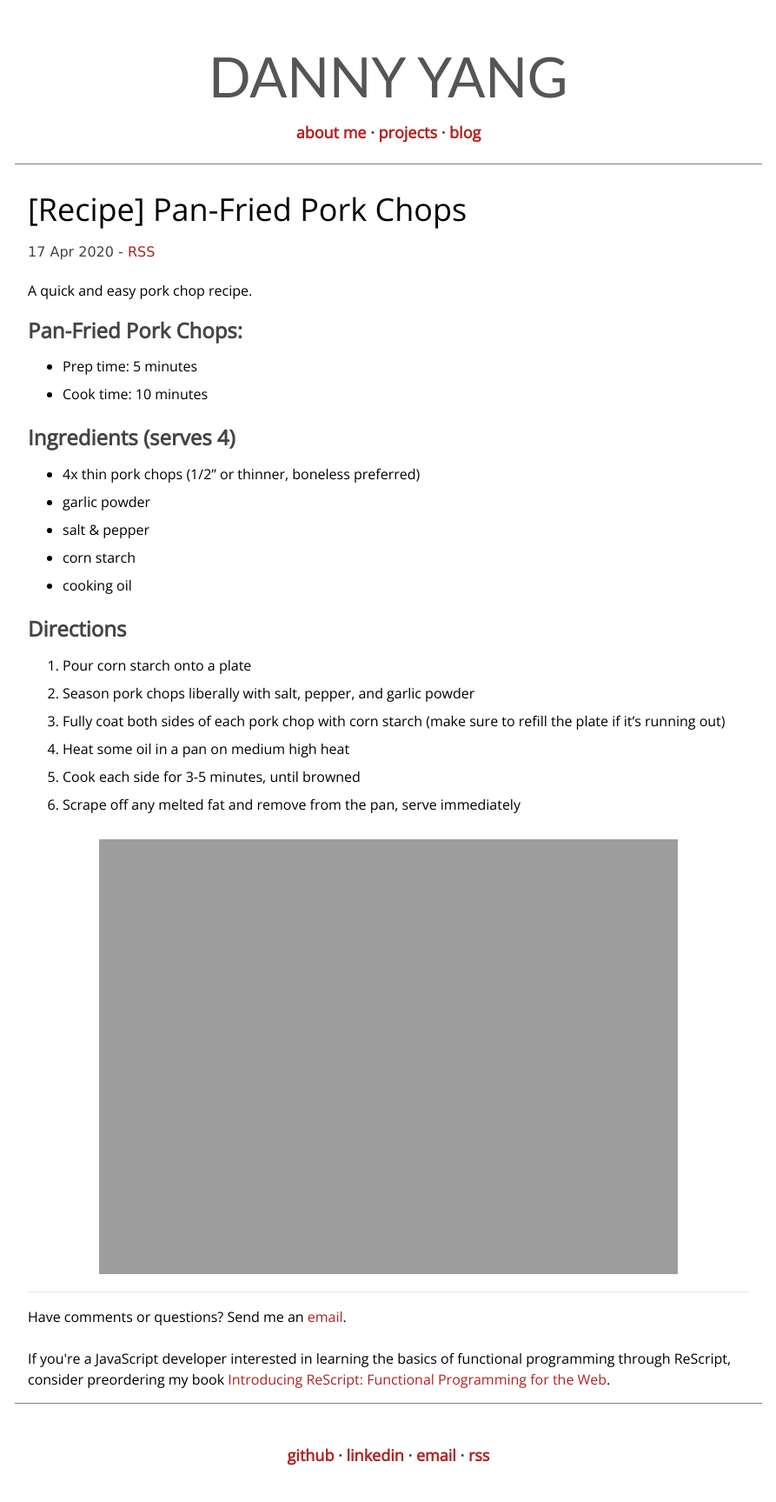
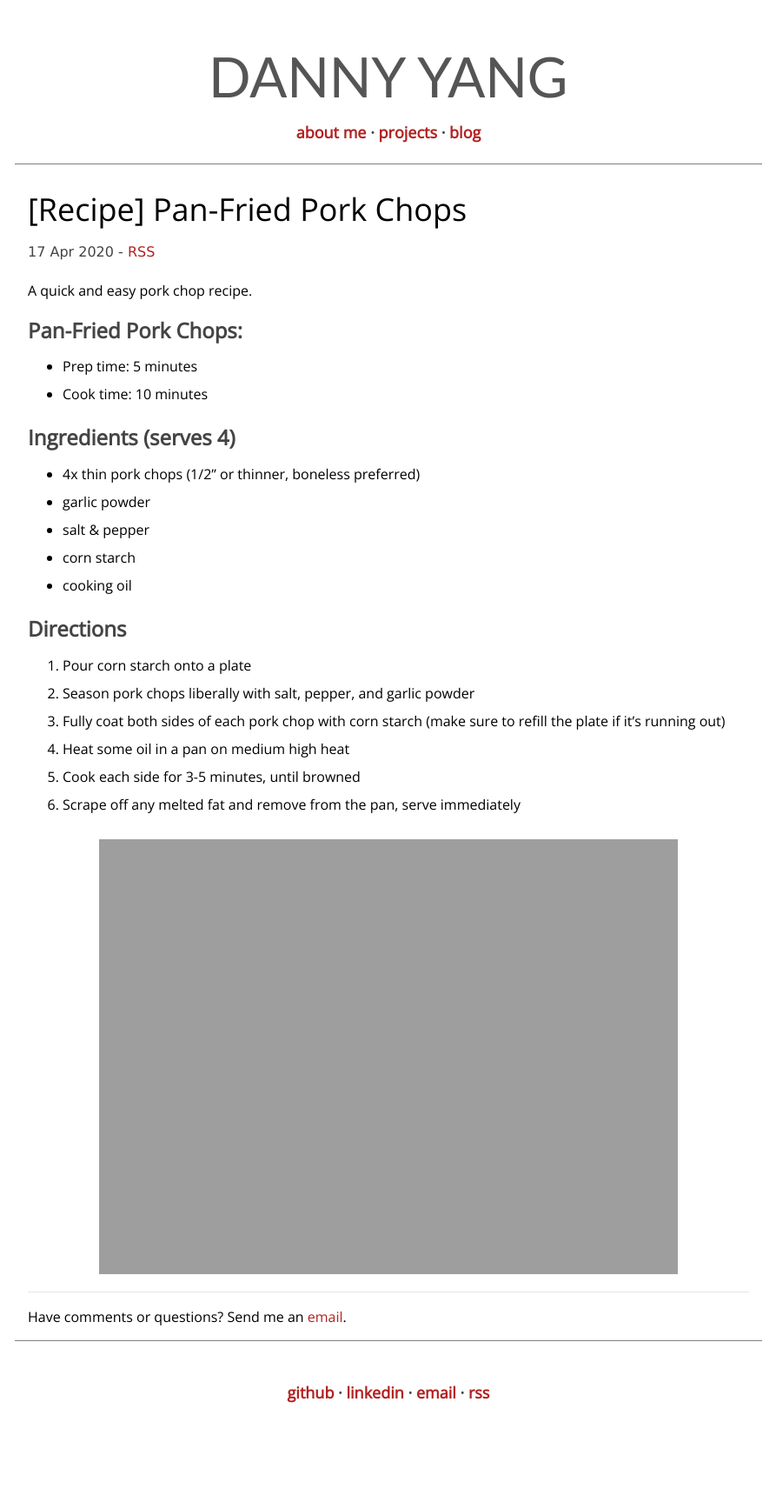
Before and after one commit to yangdanny97/yangdanny97.github.io, a Jekyll site: the page built from _posts/2020-04-17-pork-chops.md, in a window 1280 px wide. Shown: the whole page at 87% size, without its empty margins (193-1086 px from the left). Built offline with Jekyll 4.4.1, drawn with Linux system fonts in a browser that asks for light colours; after the commit the page ends 1655 px from its top, so only the background shows below that.

Commit message:
book is published

```diff
--- a/_layouts/post.html
+++ b/_layouts/post.html
@@ -61,10 +61,5 @@ layout: default
         </div>
         <hr>
         <div>Have comments or questions? Send me an <a href='mailto:dzy4@cornell.edu' target='_blank'>email</a>.</div>
-        <br>
-        <div>If you're a JavaScript developer interested in learning the basics of functional programming through
-            ReScript, consider preordering my book <a
-                href="https://www.amazon.com/Introducing-ReScript-Functional-Programming-Applications/dp/1484288874"
-                target="_blank">Introducing ReScript: Functional Programming for the Web</a>.</div>
     </div>
 </div>
--- a/blog/index.html
+++ b/blog/index.html
@@ -10,7 +10,7 @@ description: Blog Homepage
             compilers, & data vis). <a href="/feed.xml" target="_blank">RSS</a></div>
         <br>
         <div>If you're a JavaScript developer interested in learning the basics of functional programming through
-            ReScript, consider preordering my book <a
+            ReScript, check out my book <a
                 href="https://www.amazon.com/Introducing-ReScript-Functional-Programming-Applications/dp/1484288874"
                 target="_blank">Introducing ReScript: Functional Programming for the Web</a>.</div>
         <hr>
```
